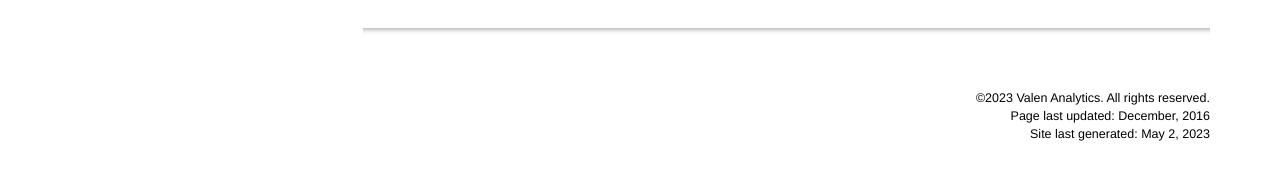
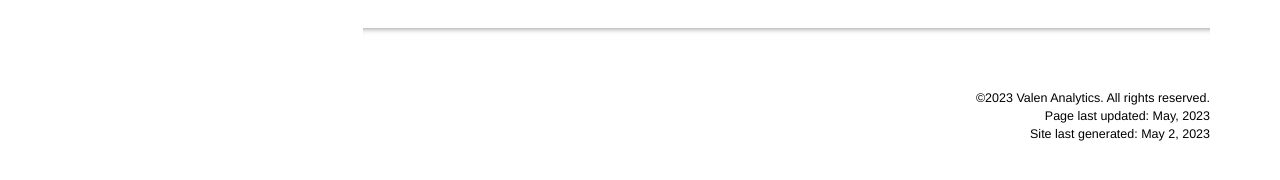
Before and after one commit to valensupport/valensupport.github.io, a Jekyll site: the page built from pages/test_plans.md, in a window 1280 px wide and 900 px high, scrolled down 1001 px. Shown: the part 656-836 px from the top of the window. Built offline with Jekyll 4.4.1, drawn with Linux system fonts in a browser that asks for light colours; nearby versions of some CDN libraries; comment, search, counter and statistics services are not loaded.

Commit message:
Update test_plans.md
Update revision history with todays month/year

```diff
--- a/pages/test_plans.md
+++ b/pages/test_plans.md
@@ -4,7 +4,7 @@ title: Collected test plans
 permalink: test_plans.html
 sidebar: nav_sidebar
 toc: false
-last_updated: December, 2016
+last_updated: May, 2023
 summary: A collection of example integrations with Valen Analytics
 ---
 
```
